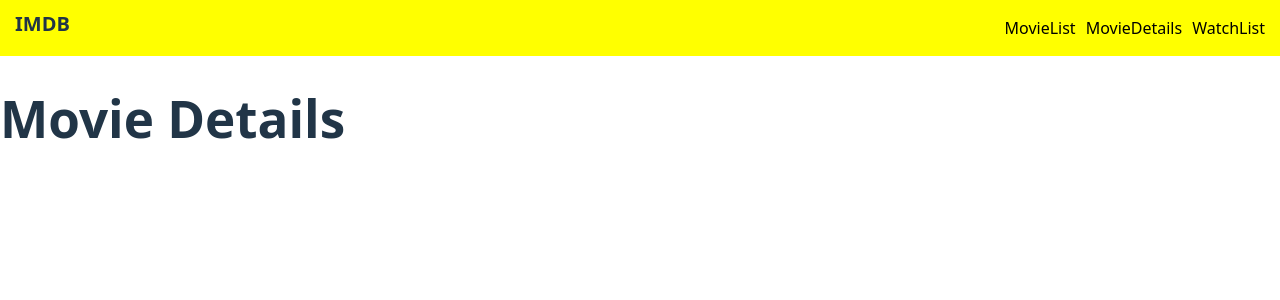
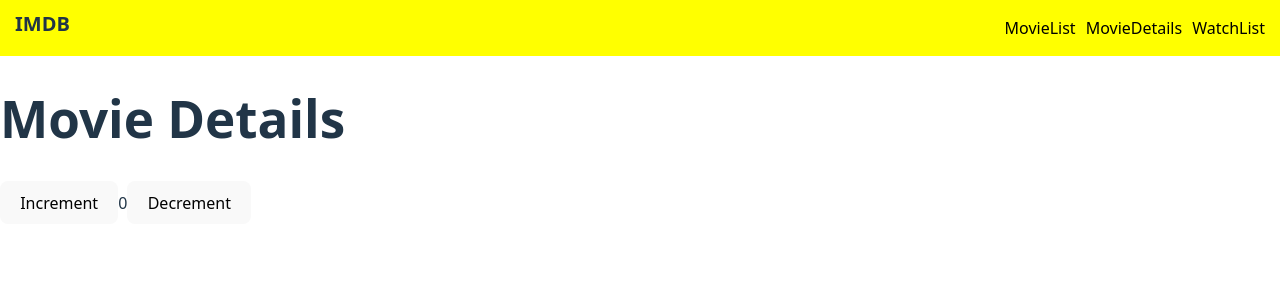
Before and after one commit to sandhya7797/frontend-dev, a React (Vite) app in the folder Main/ReactJs/Class4/ibmb-app/: page /details in a window 1280 px wide. Shown: the top 300 px of the page. Built offline with nearby package versions, Linux system fonts and the light colour scheme.

Commit message:
React-Redux basic Counter App

```diff
--- a/Main/ReactJs/Class4/ibmb-app/package.json
+++ b/Main/ReactJs/Class4/ibmb-app/package.json
@@ -10,8 +10,10 @@
     "preview": "vite preview"
   },
   "dependencies": {
+    "@reduxjs/toolkit": "^2.8.2",
     "react": "^19.1.0",
     "react-dom": "^19.1.0",
+    "react-redux": "^9.2.0",
     "react-router": "^7.6.0"
   },
   "devDependencies": {
--- a/Main/ReactJs/Class4/ibmb-app/src/main.jsx
+++ b/Main/ReactJs/Class4/ibmb-app/src/main.jsx
@@ -1,9 +1,15 @@
 import { createRoot } from 'react-dom/client'
 import './index.css'
 import App from './App.jsx'
-import { BrowserRouter } from 'react-router'
+import { BrowserRouter, RouterProvider } from 'react-router'
 import { StrictMode } from 'react'
+import { store } from './store/index.js'
+import { Provider } from 'react-redux'
+
+//whatever present in store will be available in the entire app
 
 createRoot(document.getElementById('root')).render(
-      <App />
+  <Provider store={store}>
+    <App />
+  </Provider>
 )
--- a/Main/ReactJs/Class4/ibmb-app/src/pages/MovieDetailsPage.jsx
+++ b/Main/ReactJs/Class4/ibmb-app/src/pages/MovieDetailsPage.jsx
@@ -1,7 +1,10 @@
+import { Counter } from "../store/Counter";
+
 const MovieDetails = () => {
     return (
         <div>
             <h1>Movie Details</h1>
+            <Counter />
         </div>
     );
 }
--- /dev/null
+++ b/Main/ReactJs/Class4/ibmb-app/src/store/Counter.jsx
@@ -0,0 +1,28 @@
+import React from 'react'
+import { useSelector, useDispatch } from 'react-redux'
+import { decrement, increment } from './CounterStore.js'
+
+export function Counter() {
+  const count = useSelector((state) => state.counter.value)
+  const dispatch = useDispatch()
+
+  return (
+    <div>
+      <div>
+        <button
+          aria-label="Increment value"
+          onClick={() => dispatch(increment())}
+        >
+          Increment
+        </button>
+        <span>{count}</span>
+        <button
+          aria-label="Decrement value"
+          onClick={() => dispatch(decrement())}
+        >
+          Decrement
+        </button>
+      </div>
+    </div>
+  )
+}
--- /dev/null
+++ b/Main/ReactJs/Class4/ibmb-app/src/store/CounterStore.js
@@ -0,0 +1,30 @@
+import { createSlice } from '@reduxjs/toolkit'
+
+const initialState = {
+  value: 0,
+}
+
+export const counterSlice = createSlice({
+  name: 'counter',
+  initialState,
+  reducers: {
+    increment: (state) => {
+      // Redux Toolkit allows us to write "mutating" logic in reducers. It
+      // doesn't actually mutate the state because it uses the Immer library,
+      // which detects changes to a "draft state" and produces a brand new
+      // immutable state based off those changes
+      state.value += 1
+    },
+    decrement: (state) => {
+      state.value -= 1
+    },
+    incrementByAmount: (state, action) => {
+      state.value += action.payload
+    },
+  },
+})
+
+// Action creators are generated for each case reducer function
+export const { increment, decrement, incrementByAmount } = counterSlice.actions
+
+export default counterSlice.reducer
--- /dev/null
+++ b/Main/ReactJs/Class4/ibmb-app/src/store/index.js
@@ -0,0 +1,8 @@
+import { configureStore } from '@reduxjs/toolkit'
+import counterReducer from './CounterStore'
+
+export const store = configureStore({
+  reducer: {
+    counter: counterReducer,
+  },
+})
```
Also changed, not shown: 1 other file (tests, documents, lock files or other folders).
